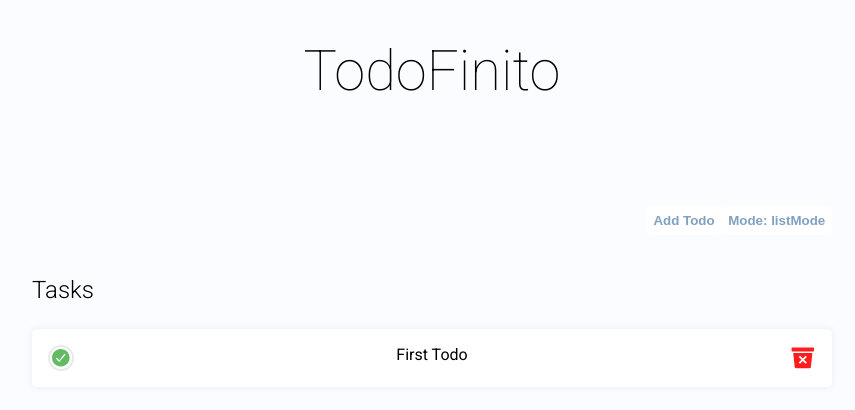
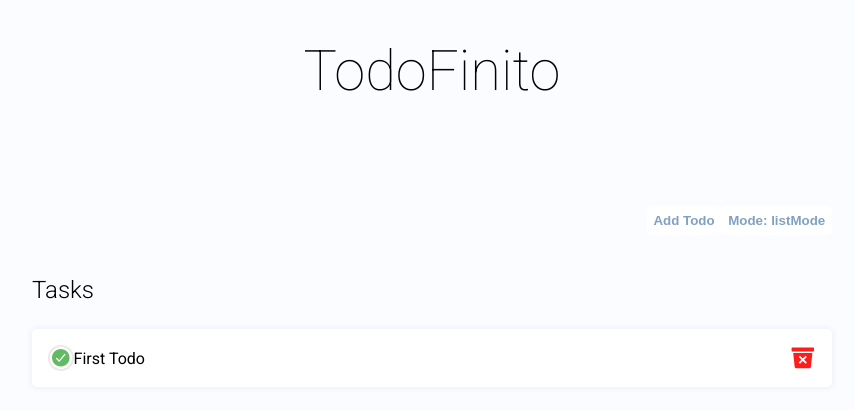
Before and after one commit to ulises-castro/todo-finito, a React (Create React App) app: page / in a window 1280 px wide. Shown: the top 410 px of the page, without its empty margins (208-1063 px from the left). Built offline with nearby package versions, Linux system fonts and the light colour scheme.

Commit message:
Remove tasks once "Remove animation ends"

```diff
--- a/src/components/TodoItem/index.tsx
+++ b/src/components/TodoItem/index.tsx
@@ -42,7 +42,9 @@ const HorizontalLine = styled.div`
   top: calc(50%);
   right: 40px;
 
-  ${(props: { showAnimation: Boolean}) => (props.showAnimation) ? `
+  ${(props: { showAnimation: Boolean }) =>
+    props.showAnimation
+      ? `
   animation-name: drawLine;
   animation-duration: 1500ms;
 
@@ -55,10 +57,16 @@ const HorizontalLine = styled.div`
       width: 90%;
     }
   }
-  ` : 'display: none'}
+  `
+      : "display: none"}
 `;
 
-const TodoTitle = styled.div``;
+const TodoTitle = styled.div`
+  display: flex;
+  align-items: center;
+  flex-grow: 1;
+  justify-content: start;
+`;
 const TodoActions = styled.div``;
 const Input = styled.input``;
 
@@ -71,7 +79,8 @@ export default function TodoItem({
   handlerMarkAsDone,
 }: TodoItemProps): ReactElement | null {
   const [showEdit, setShowEdit] = useState<Boolean>(false);
-  const [showDeleteAnimation, setShowDeleteAnimation] = useState<Boolean>(false)
+  const [showDeleteAnimation, setShowDeleteAnimation] =
+    useState<Boolean>(false);
   const [todoPosition, setTodoPosition] = useState<{
     top: number;
     left: number;
@@ -79,6 +88,21 @@ export default function TodoItem({
   }>({ top: 0, left: 0, hidden: false });
 
   const [value, setValue] = useState(todo.title);
+
+  // TODO: Compose this animations listeners into a component in order to divide responsabilities, following SOLID princicples.
+  // NOTE: Check the animation for mark as completed (checked tasks as well)
+  React.useEffect(() => {
+    function functionFactory() {
+      console.log('hola')
+      handlerRemoveTodo(todo.id)
+    }
+
+    document.addEventListener('animationend', functionFactory)
+
+    return () => {
+      document.removeEventListener('animationend', functionFactory)
+    }
+  }, [])
 
   const handlerUpdateTodoTitle = (event: React.FormEvent<HTMLElement>) => {
     event.preventDefault();
@@ -149,11 +173,11 @@ export default function TodoItem({
 
         <TodoActions>
           <div onClick={() => setShowDeleteAnimation(true)}>
-          <DeleteBtn />
+            <DeleteBtn />
           </div>
         </TodoActions>
       </Todo>
-      <HorizontalLine showAnimation={showDeleteAnimation}/>
+      <HorizontalLine showAnimation={showDeleteAnimation} />
     </div>
   );
 }
```
